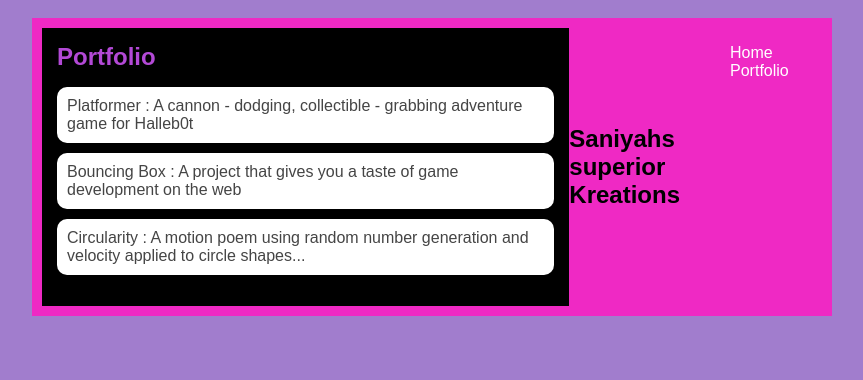
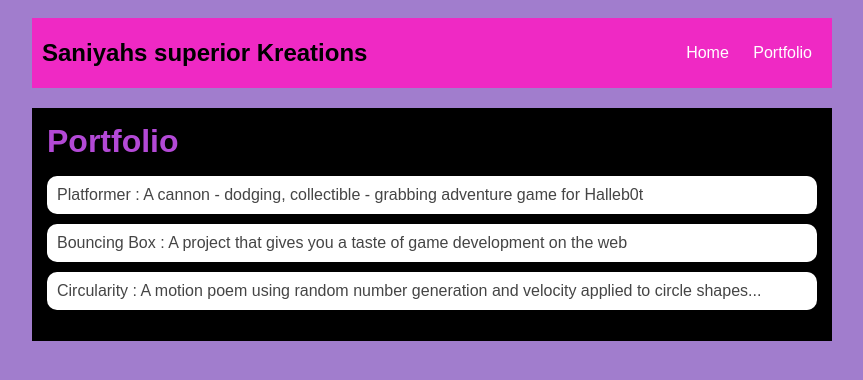
Before and after one commit to SaniyahS30/SaniyahS30.github.io, a plain HTML site: page portfolio.html in a window 1280 px wide. Shown: the whole page, without its empty margins (208-1071 px from the left). Drawn offline with Linux system fonts and the light colour scheme.

Commit message:
finished portfolio

```diff
--- a/portfolio.html
+++ b/portfolio.html
@@ -1,23 +1,15 @@
 <!DOCTYPE HTML>
 <html>
+
 <head>
     <title> Saniyahs superior site!</title>
-        <link rel="stylesheet" href="style.css" >
+    <link rel="stylesheet" href="style.css">
 </head>
 
 <body>
     <div id="all-contents">
         <nav>
-            <main>
-                <div class="content">
-                    <h1>Portfolio</h1>
-                    <ul id="portfolio">
-                        <li><a href="projects/platformer/">Platformer : A cannon - dodging, collectible - grabbing adventure game for Halleb0t</a></li>
-                        <li><a href="projects/bouncing-box/">Bouncing Box : A project that gives you a taste of game development on the web </a></li>
-                        <li><a href="projects/circularity/">Circularity : A motion poem using random number generation and velocity applied to circle shapes...</a></li>
-                    </ul>
-                </div>
-            </main>
+
             <h1>Saniyahs superior Kreations</h1>
             <ul id="nav-ul">
                 <li class="nav-li">
@@ -28,8 +20,22 @@
                 </li>
             </ul>
         </nav>
+        <main>
+            <div class="content">
+                <h1>Portfolio</h1>
+                <ul id="portfolio">
+                    <li><a href="projects/platformer/">Platformer : A cannon - dodging, collectible - grabbing adventure
+                            game for Halleb0t</a></li>
+                    <li><a href="projects/bouncing-box/">Bouncing Box : A project that gives you a taste of game
+                            development on the web </a></li>
+                    <li><a href="projects/circularity/">Circularity : A motion poem using random number generation and
+                            velocity applied to circle shapes...</a></li>
+                </ul>
+            </div>
+        </main>
     </div>
 
-      </div>
+
 </body>
+
 </html>
```
Lines whose indentation alone changed are shown as unchanged.
